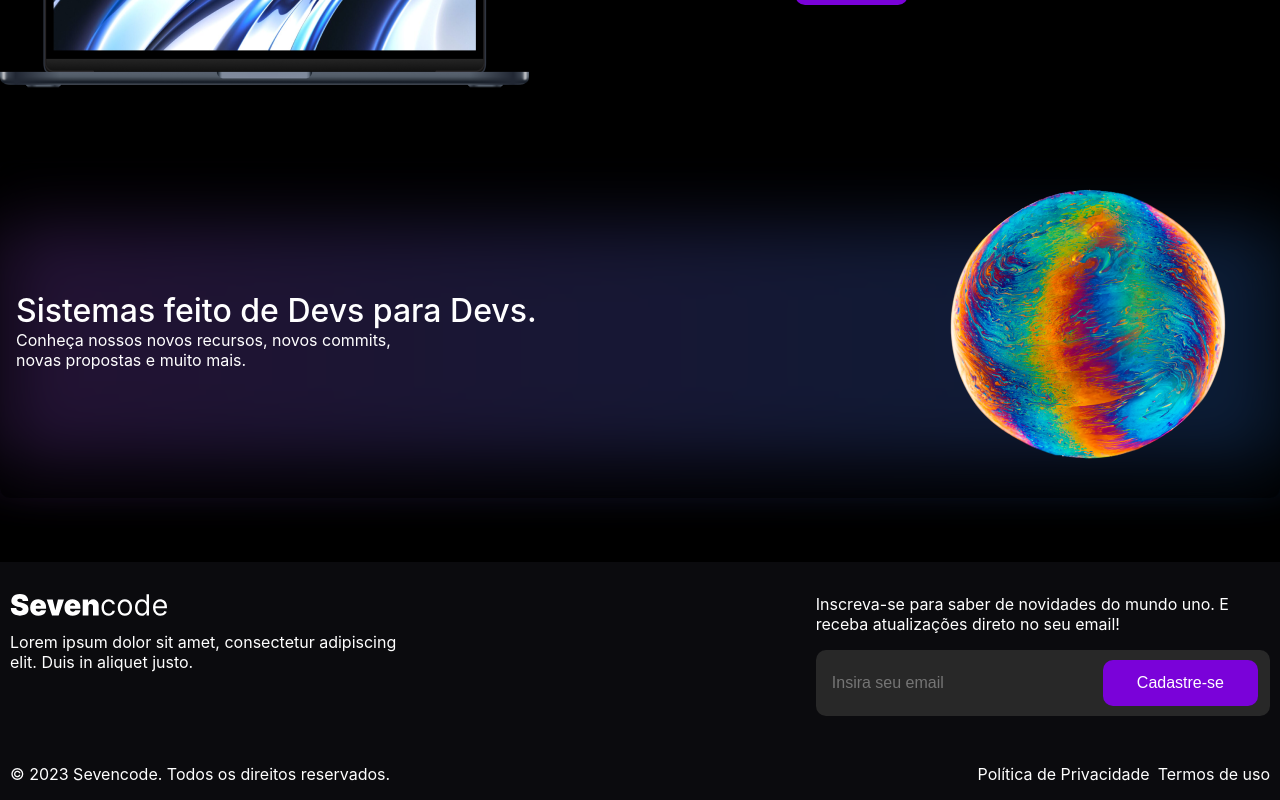
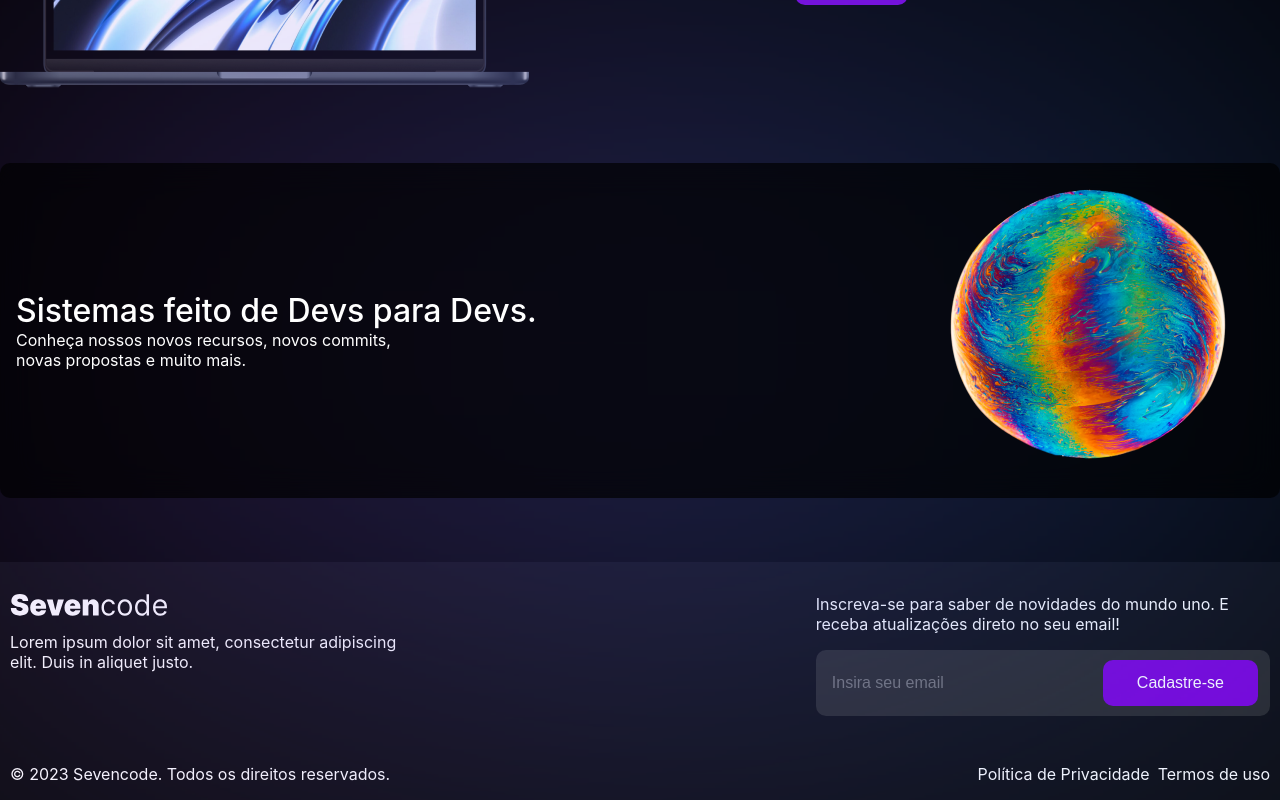
Before and after one commit to RazielID752/sevencode, a React (Vite) app: page / in a window 1280 px wide. Shown: the part 878-1678 px from the top of the page. Built offline with nearby package versions, Linux system fonts and the light colour scheme.

Commit message:
[31-03-2025] Alteração no before do calltoACTION

```diff
--- a/src/components/calltoaction/calltoaction.module.css
+++ b/src/components/calltoaction/calltoaction.module.css
@@ -35,14 +35,14 @@
 .CalltoAction .calltoWrapper::before{
     content: "";
     position: absolute;
-    transform: translateY(25%);
+    transform: translateY(-5%);
     right: 0;
-    height: 240px;
+    height: 400px;
     width: 100%;
-    background: linear-gradient(90deg, rgba(155,81,224,1) 0%, rgba(48,129,237,1) 100%);
-    filter: blur(30px);
+    background: linear-gradient(90deg, #9b51e0, #3081ed);
+    filter: blur(270px);
     z-index: -1;
-    opacity: 0.7;
+    opacity: 0.6;
 }
 
 
```
